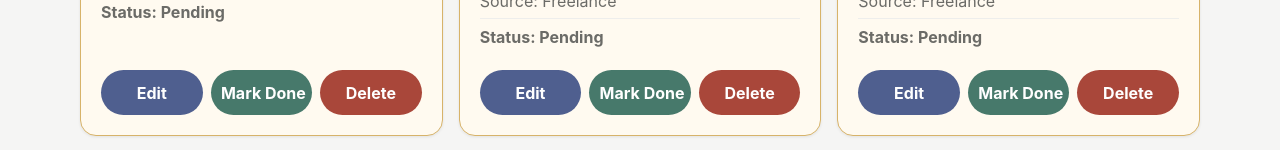
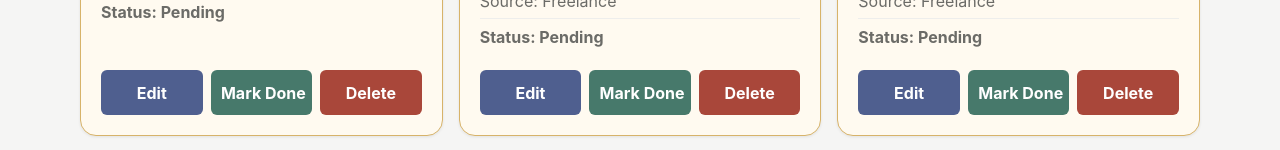
Before and after one commit to LejeuneA/Pitchboard, a React (Vite) app: page / in a window 1280 px wide. Shown: the part 430-580 px from the top of the page. Built offline with nearby package versions, Linux system fonts and the light colour scheme.

Commit message:
Square card action buttons

```diff
--- a/src/styles/global.scss
+++ b/src/styles/global.scss
@@ -156,6 +156,7 @@ h1 {
     min-width: 0;
     margin: 0;
     padding-inline: 0.65rem;
+    border-radius: var(--radius-sm);
     white-space: nowrap;
   }
 
```
